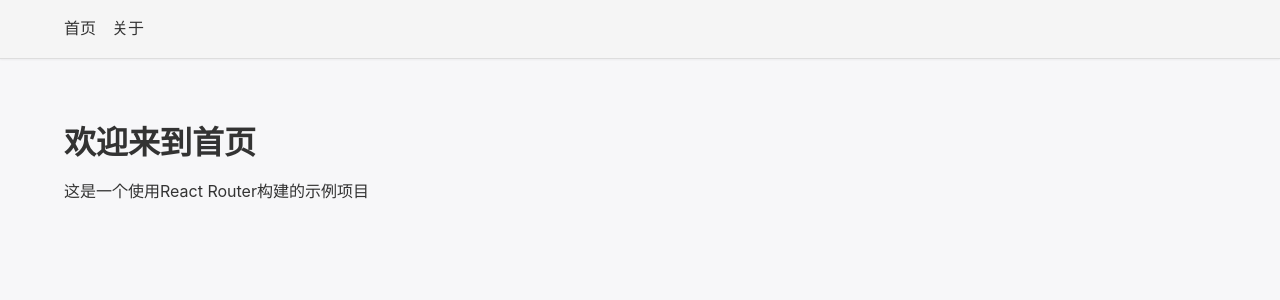
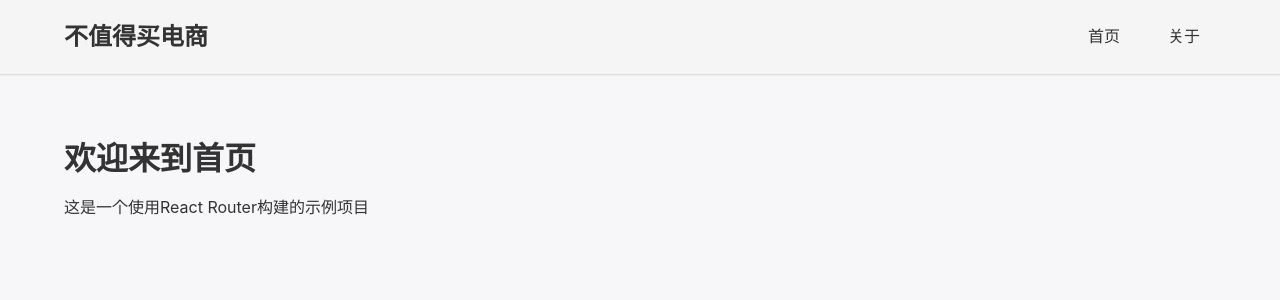
Before and after one commit to AnyaLi-tms/Day11-React-Router, a React (Vite) app in the folder react-router-demo/: page / in a window 1280 px wide. Shown: the top 300 px of the page. Built offline with nearby package versions, Linux system fonts and the light colour scheme.

Commit message:
refactor: Header 样式更新，看起来更像电商网站

```diff
--- a/react-router-demo/src/components/layout/Header.jsx
+++ b/react-router-demo/src/components/layout/Header.jsx
@@ -1,17 +1,24 @@
-import { Link } from 'react-router'
-import styles from './Header.module.css'
+import { Link } from 'react-router';
+import styles from './Header.module.css';
 
 function Header() {
   return (
     <header className={styles.header}>
-      <div className={styles.inner}>
+      <div className={styles.container}>
+        <Link to='/' className={styles.logo}>
+          不值得买电商
+        </Link>
         <nav className={styles.nav}>
-          <Link to='/' className={styles.link}>首页</Link>
-          <Link to='/about' className={styles.link}>关于</Link>
+          <Link to='/' className={styles.navLink}>
+            首页
+          </Link>
+          <Link to='/about' className={styles.navLink}>
+            关于
+          </Link>
         </nav>
       </div>
     </header>
-  )
+  );
 }
 
-export default Header
+export default Header;
--- a/react-router-demo/src/components/layout/Header.module.css
+++ b/react-router-demo/src/components/layout/Header.module.css
@@ -11,10 +11,24 @@
   z-index: 1000;
 }
 
-.inner {
+.container {
   max-width: var(--content-max-width);
   margin: 0 auto;
   padding: 1rem var(--spacing-lg);
+  display: flex;
+  justify-content: space-between;
+  align-items: center;
+}
+
+.logo {
+  text-decoration: none;
+  color: #333;
+  font-size: 1.5rem;
+  font-weight: bold;
+}
+
+.logo:hover {
+  color: #000;
 }
 
 .nav {
@@ -23,13 +37,16 @@
   gap: 1rem;
 }
 
-.link {
+.navLink {
   text-decoration: none;
   color: #333;
+  padding: 0.5rem 1rem;
+  border-radius: 4px;
+  transition: all 0.2s ease;
 }
 
-.link:hover {
-  text-decoration: underline;
+.navLink:hover {
+  background-color: #e9ecef;
   color: #000;
 }
 
```
